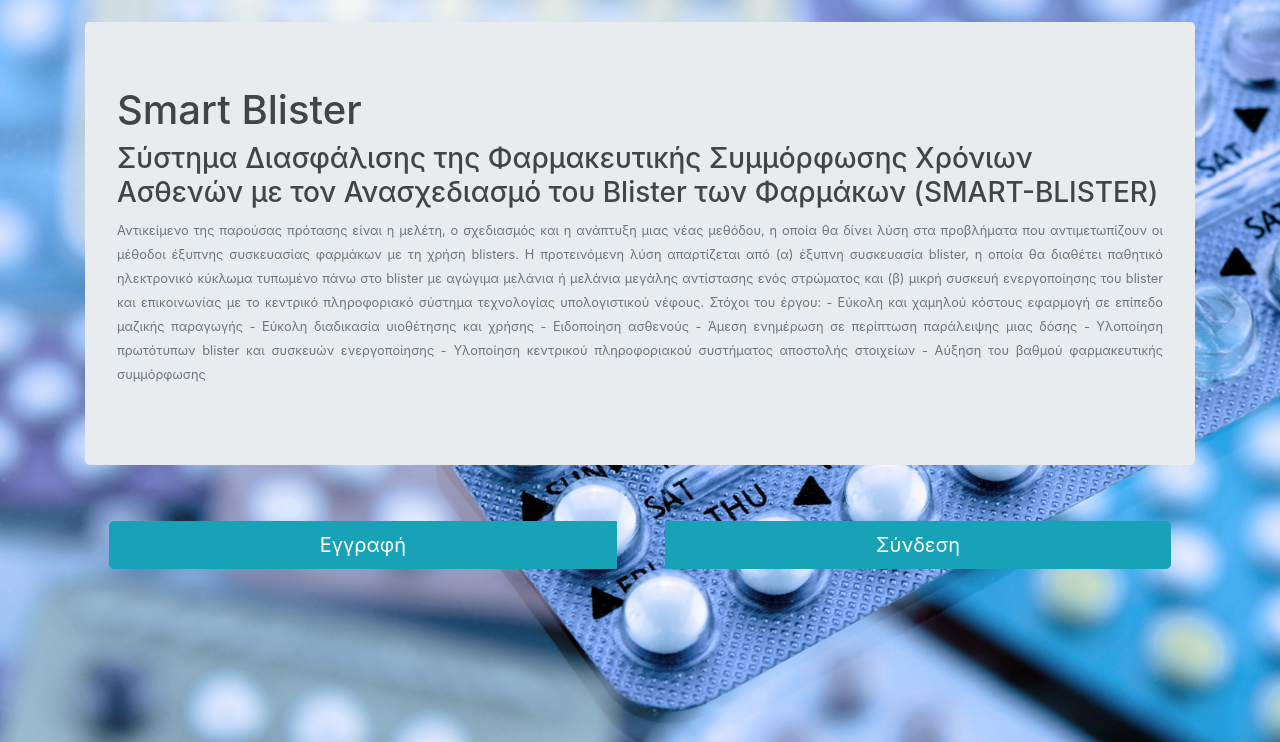
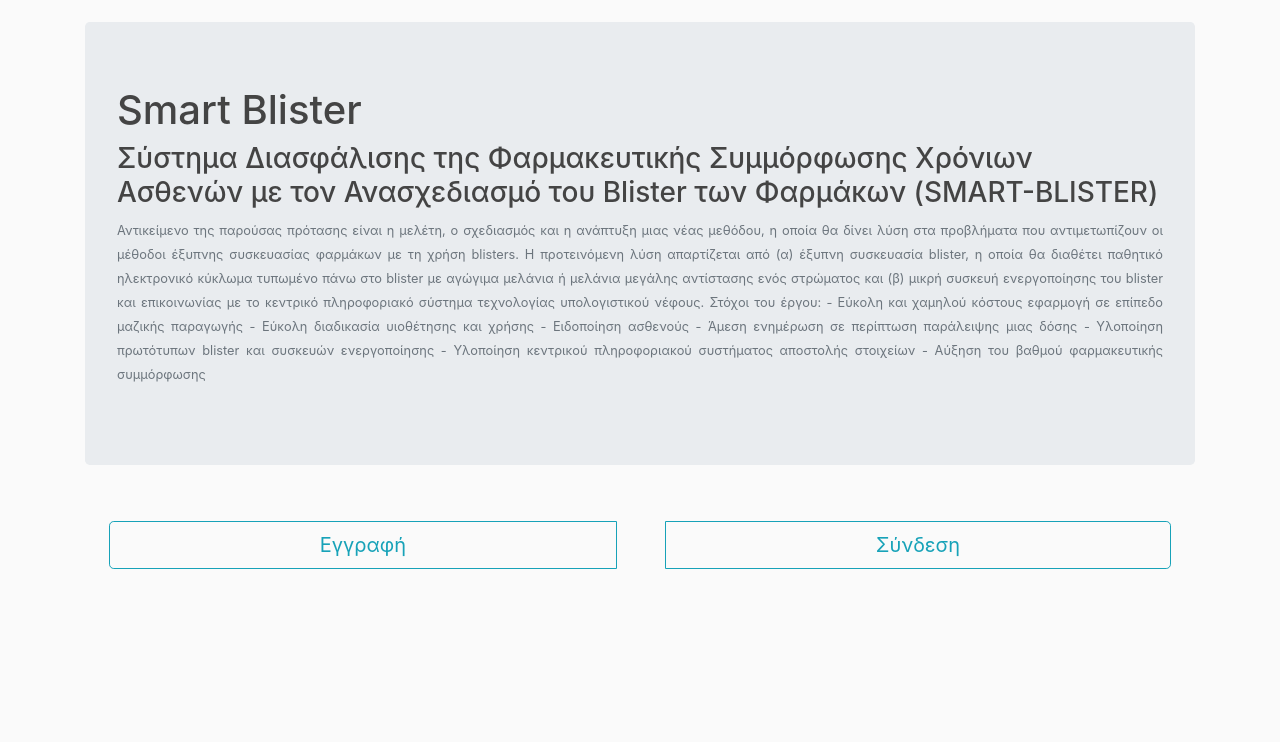
Before and after one commit to antonioudakis/smartblister, a Django app: page / in a window 1280 px wide. Shown: the part 58-800 px from the top of the page. Run offline with Django 3.2, Linux system fonts and the light colour scheme; some libraries are stand-ins or nearby versions.

Commit message:
Fixed Erron on Pharmacy Profile Register. Also commented background image

```diff
--- a/static/dashboard/css/main.css
+++ b/static/dashboard/css/main.css
@@ -1,9 +1,9 @@
 body {
 	background: #fafafa;
-	background-image: url('../img/blisters.jpg');
+	/*background-image: url('../img/blisters.jpg');
 	background-repeat: no-repeat;
   	background-attachment: fixed;
-  	background-size: cover;
+  	background-size: cover;*/
 	color: #333333;
 	margin-top: 5rem;
 }
--- a/templates/dashboard/index.html
+++ b/templates/dashboard/index.html
@@ -7,8 +7,8 @@
 </div>
 {% if not user.is_authenticated %}
 	<div class="d-flex justify-content-center btn-group" role="group">
-		<a href="{% url 'users:registration' %}" class="btn btn-info m-4 btn-lg">Εγγραφή</a>
-		<a href="{% url 'login' %}" class="btn btn-info m-4 btn-lg">Σύνδεση</a>
+		<a href="{% url 'users:registration' %}" class="btn btn-outline-info m-4 btn-lg">Εγγραφή</a>
+		<a href="{% url 'login' %}" class="btn btn-outline-info m-4 btn-lg">Σύνδεση</a>
 	</div>
 {% endif %}
 
--- a/users/forms.py
+++ b/users/forms.py
@@ -70,5 +70,5 @@ class PharmacyProfileForm(forms.ModelForm):
 	TK = forms.IntegerField(label='Τ.Κ.')
 
 	class Meta:
-		model = PharmacistProfile
+		model = PharmacyProfile
 		fields = ['name','tax_num','doy','city','address','address_no','TK']
```
Also changed, not shown: db.sqlite3.
